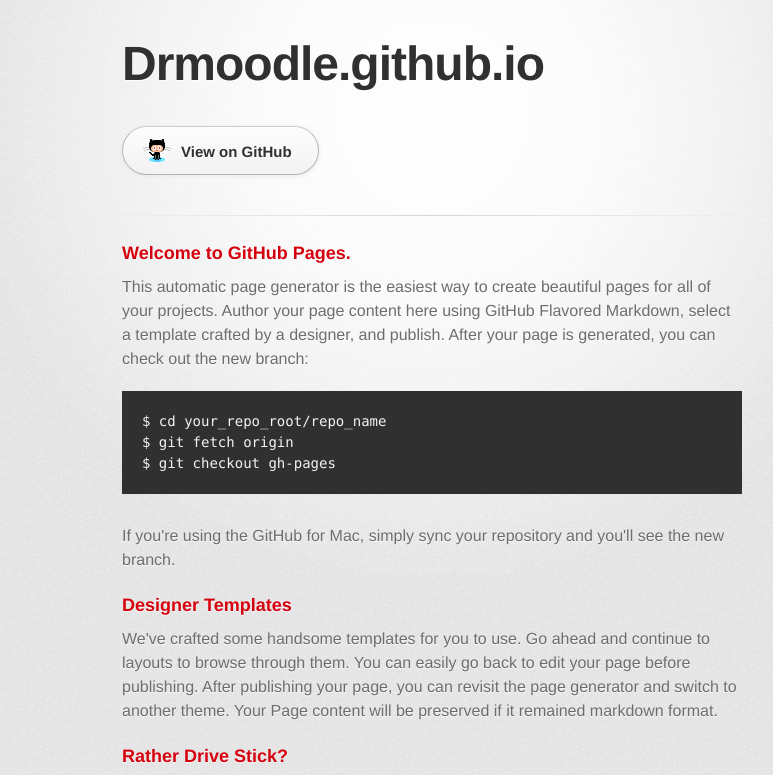
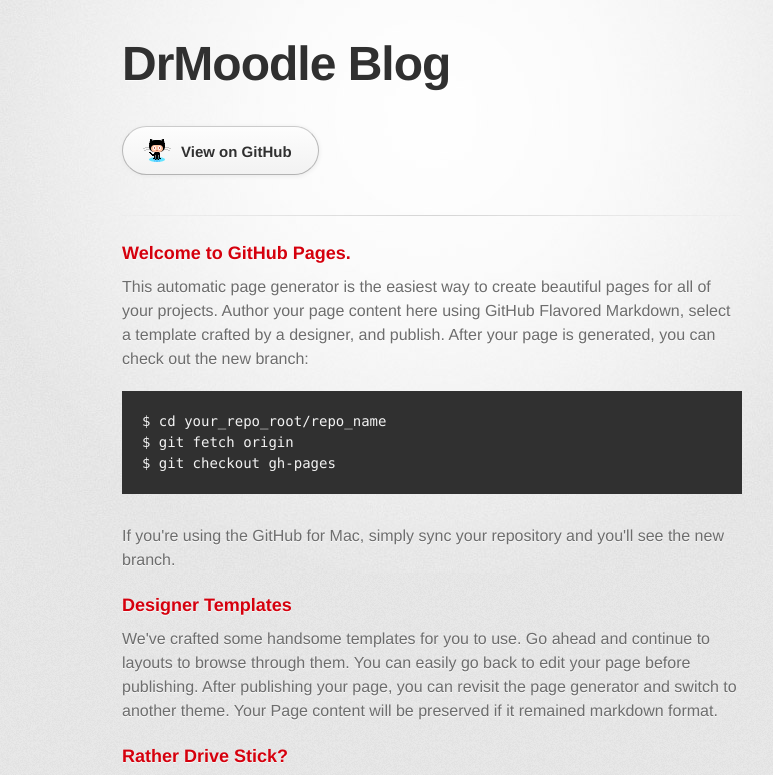
Before and after one commit to drmoodle/drmoodle.github.io, a plain HTML site: page index.html in a window 1280 px wide. Shown: the top 775 px of the page, without its empty margins (208-981 px from the left). Drawn offline with Linux system fonts and the light colour scheme; a web font is replaced by a local one.

Commit message:
Blog header was generated modified to match project

```diff
--- a/index.html
+++ b/index.html
@@ -18,7 +18,7 @@
       <div class="inner">
 
         <header>
-          <h1>Drmoodle.github.io</h1>
+          <h1>DrMoodle Blog</h1>
           <h2></h2>
         </header>
 
```
Also changed, not shown: params.json (+4 -1 lines).
